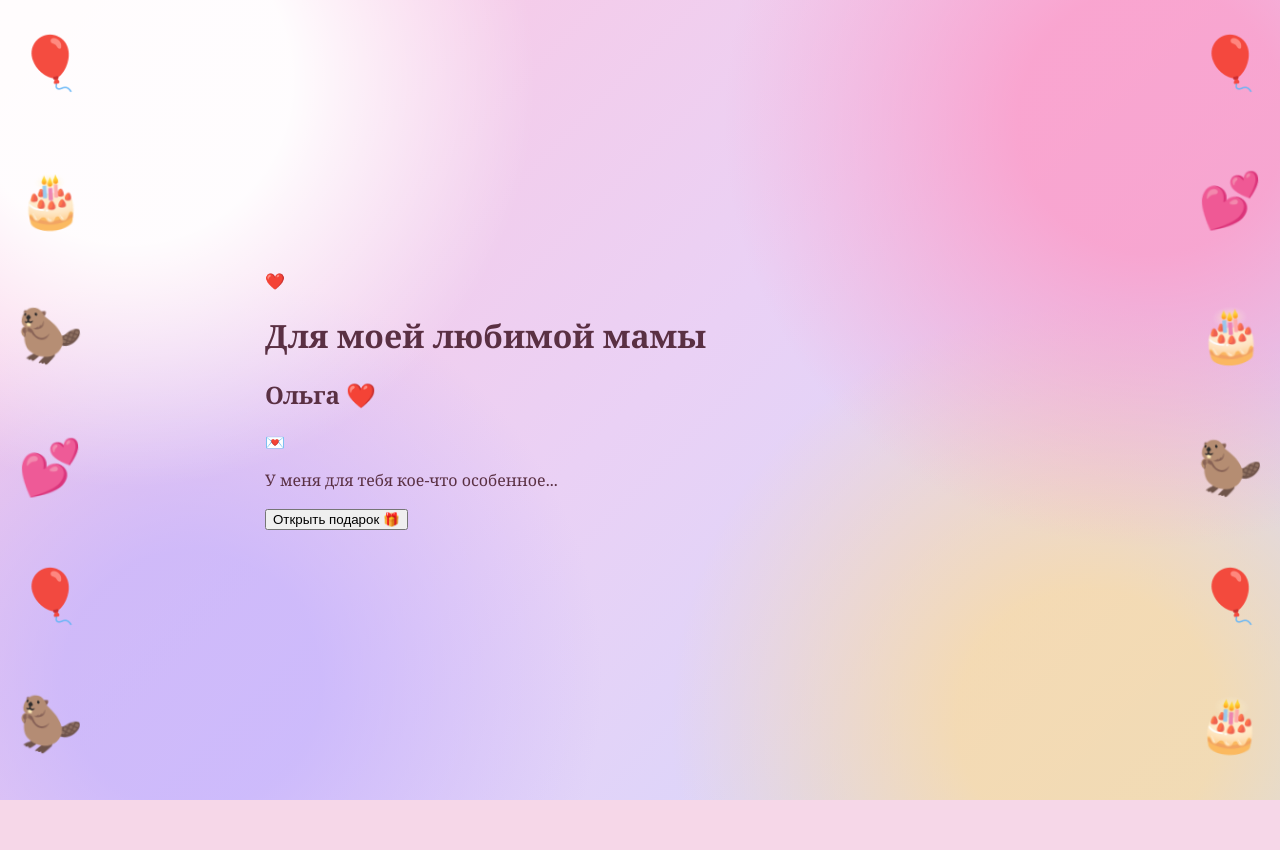
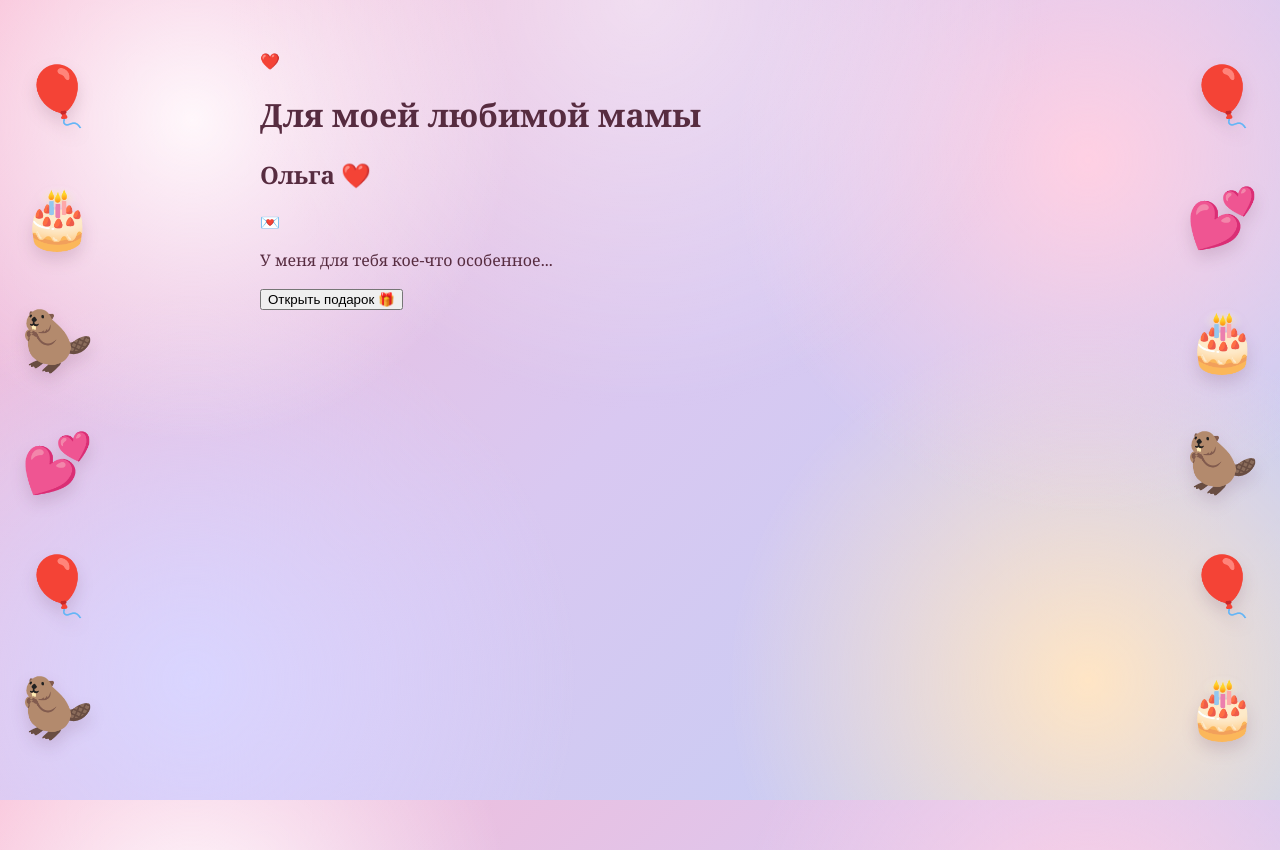
Before and after one commit to artemy13111978-creator/mama-gift, a plain HTML site: page index.html in a window 1280 px wide. Before the commit the page ends 800 px from the top, so only its background shows below. Drawn offline with Linux system fonts and the light colour scheme.

Commit message:
Update style.css

```diff
--- a/style.css
+++ b/style.css
@@ -2,59 +2,72 @@
   box-sizing: border-box;
   }
 
-html {
+html,
+body {
 margin: 0;
 padding: 0;
+width: 100%;
 min-height: 100%;
 }
 
 body {
-margin: 0;
 min-height: 100vh;
-padding: 30px 10px;
-
-display: flex;
-justify-content: center;
-align-items: center;
-
 overflow-x: hidden;
 
 font-family: Georgia, "Times New Roman", serif;
-color: #5a3043;
+color: #572c40;
 
-/* ЯРКИЙ ВИДИМЫЙ ФОН */
-background-color: #f6d7e8;
-background-image:
-radial-gradient(circle at 10% 10%, rgba(255,255,255,.95) 0 12%, transparent 30%),
-radial-gradient(circle at 90% 15%, rgba(255,150,195,.75) 0 10%, transparent 32%),
-radial-gradient(circle at 15% 85%, rgba(190,175,255,.65) 0 10%, transparent 32%),
-radial-gradient(circle at 85% 90%, rgba(255,220,150,.7) 0 10%, transparent 32%),
-linear-gradient(135deg, #ffc7df 0%, #ead1f5 50%, #cfd9ff 100%);
+background:
+radial-gradient(circle at 15% 15%, #fff7fb 0, transparent 25%),
+radial-gradient(circle at 85% 20%, #ffd0e3 0, transparent 28%),
+radial-gradient(circle at 15% 85%, #d9d5ff 0, transparent 30%),
+radial-gradient(circle at 85% 85%, #ffe5c5 0, transparent 28%),
+linear-gradient(135deg, #f8b9d3 0%, #d9c8f1 50%, #bfcff5 100%);
+
+background-attachment: fixed;
 }
+
+body::before {
+content: "";
+position: fixed;
+inset: 0;
+z-index: 0;
+pointer-events: none;
+
+background:
+radial-gradient(circle at 50% 0%, rgba(255,255,255,.45), transparent 40%);
+}
+
+/* =========================
+ЦЕНТРАЛЬНАЯ ОБЛАСТЬ
+========================= */
 
 #app {
 position: relative;
-z-index: 2;
-width: 100%;
-max-width: 750px;
-margin: 0 auto;
+z-index: 3;
+
+width: min(760px, calc(100% - 150px));
+margin: 50px auto;
 }
 
-/* БОЛЬШИЕ ШАРЫ ПО БОКАМ */
+/* =========================
+ШАРЫ ПО КРАЯМ
+========================= */
 
 .side-decor {
 position: fixed;
 top: 0;
 bottom: 0;
-width: 100px;
+
+width: 115px;
 
 display: flex;
 flex-direction: column;
-justify-content: space-around;
+justify-content: space-evenly;
 align-items: center;
 
+z-index: 2;
 pointer-events: none;
-z-index: 1;
 }
 
 .side-decor.left {
@@ -67,66 +80,17 @@ right: 0;
 
 .side-decor span {
 display: block;
-font-size: 52px;
+
+font-size: 58px;
 line-height: 1;
-opacity: .95;
 
-animation: floatDecor 4s ease-in-out infinite;
+filter: drop-shadow(0 8px 8px rgba(80, 30, 60, .15));
+
+animation: balloonFloat 4s ease-in-out infinite;
 }
 
 .side-decor span:nth-child(2) {
 animation-delay: .5s;
 }
 
-.side-decor span:nth-child(3) {
-animation-delay: 1s;
-}
-
-.side-decor span:nth-child(4) {
-animation-delay: 1.5s;
-}
-
-.side-decor span:nth-child(5) {
-animation-delay: 2s;
-}
-
-.side-decor span:nth-child(6) {
-animation-delay: 2.5s;
-}
-
-@keyframes floatDecor {
-0%, 100% {
-transform: translateY(0) rotate(-4deg);
-}
-
-50% {
-transform: translateY(-12px) rotate(4deg);
-}
-}
-
-/* ЛЕТЯЩИЕ СЕРДЕЧКИ */
-
-#hearts {
-position: fixed;
-inset: 0;
-overflow: hidden;
-pointer-events: none;
-z-index: 5;
-}
-
-.flying-heart {
-position: absolute;
-bottom: -60px;
-opacity: 0;
-font-size: 25px;
-
-animation: flyHeart linear forwards;
-}
-
-@keyframes flyHeart {
-0% {
-transform: translateY(0) translateX(0) rotate(0deg);
-opacity: 0;
-}
-
-1
+.side-dec
```
